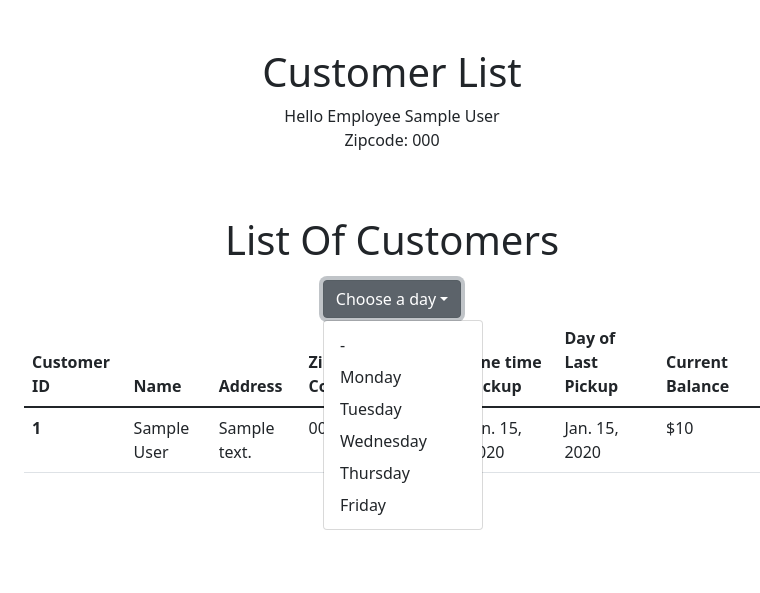
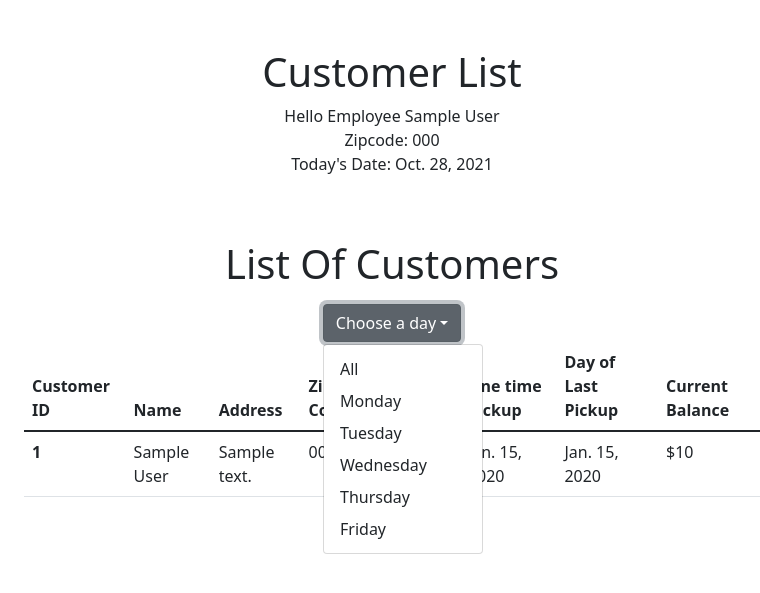
Before and after one commit to yoshuah809/Trash-collector, a Django app: page /employees/all_customers/ in a window 1280 px wide, after a click on "Choose a day". Shown: the part 56-649 px from the top of the page, without its empty margins (248-1008 px from the left). Run offline with Django 3.2, Linux system fonts and the light colour scheme; a user stored in the database is signed in; tables that the repository leaves empty hold one stand-in row (values such as "Sample post").

Commit message:
Added a sort by day function in the list of all customers.

```diff
--- a/trash_collector/employees/templates/employees/all_customers.html
+++ b/trash_collector/employees/templates/employees/all_customers.html
@@ -5,7 +5,8 @@
 {% block content %}
   {% if user.is_authenticated %}
     Hello Employee {{ logged_in_employee.name }} <br />
-    Zipcode: {{ logged_in_employee.zip_code }}
+    Zipcode: {{ logged_in_employee.zip_code }} <br />
+    Today's Date: {{ today }}
     <br />
     <br />
     <br />
@@ -20,12 +21,12 @@
         <a class="btn btn-secondary dropdown-toggle" href="#" role="button" id="dropdownMenuLink" data-bs-toggle="dropdown" aria-expanded="false">Choose a day</a>
 
         <ul class="dropdown-menu" aria-labelledby="dropdownMenuLink">
-          <li><a class="dropdown-item" href="#">-</a></li>
-          <li><a class="dropdown-item" href="#">Monday</a></li>
-          <li><a class="dropdown-item" href="#">Tuesday</a></li>
-          <li><a class="dropdown-item" href="#">Wednesday</a></li>
-          <li><a class="dropdown-item" href="#">Thursday</a></li>
-          <li><a class="dropdown-item" href="#">Friday</a></li>
+          <li><a class="dropdown-item" href="{% url 'employees:all_customers' %}">All</a></li>
+          <li><a class="dropdown-item" href="{% url 'employees:filter_by_day' 0 %}">Monday</a></li>
+          <li><a class="dropdown-item" href="{% url 'employees:filter_by_day' '1' %}">Tuesday</a></li>
+          <li><a class="dropdown-item" href="{% url 'employees:filter_by_day' '2' %}">Wednesday</a></li>
+          <li><a class="dropdown-item" href="{% url 'employees:filter_by_day' '3' %}">Thursday</a></li>
+          <li><a class="dropdown-item" href="{% url 'employees:filter_by_day' '4' %}">Friday</a></li>
         </ul>
 
       <table class="table table-hover">
--- a/trash_collector/employees/urls.py
+++ b/trash_collector/employees/urls.py
@@ -11,5 +11,5 @@ urlpatterns = [
     path('edit_profile/', views.edit_profile, name="edit_profile"),
     path('all_customers/', views.all_customers, name="all_customers"),
     path('confirm_pickup/<int:customer_id>/', views.confirm_pickup, name="confirm_pickup"),
-
+    path('filter_by_day/<int:id>/', views.filter_by_day, name="filter_by_day")
 ]
--- a/trash_collector/employees/views.py
+++ b/trash_collector/employees/views.py
@@ -74,6 +74,7 @@ def edit_profile(request):
         return render(request, 'employees/edit_profile.html', context)
 
 def all_customers(request):
+    today = date.today()
     # The following line will get the logged-in user (if there is one) within any view function
     logged_in_user = request.user
     try:
@@ -86,24 +87,35 @@ def all_customers(request):
         context = {
             'logged_in_employee': logged_in_employee,
             'all_customers' : all_customers,
+            'today': today
         }
         return render(request, 'employees/all_customers.html', context)
     except ObjectDoesNotExist:
         return HttpResponseRedirect(reverse('employees:create'))
 
 def confirm_pickup(request, customer_id):
-        today = date.today()
-        logged_in_user = request.user
-        logged_in_employee = Employee.objects.get(user=logged_in_user)
-        context = {
-           'all_customers' : all_customers,
-        }
-        Customer = apps.get_model('customers.Customer')
-        customer_confirm = Customer.objects.get(id=customer_id)
-        customer_confirm.date_of_last_pickup = today
-        customer_confirm.balance += 20
-        customer_confirm.save()
-        return render(request, 'employees/index.html', context)
+    today = date.today()
+    logged_in_user = request.user
+    context = {
+       'all_customers' : all_customers,
+    }
+    Customer = apps.get_model('customers.Customer')
+    customer_confirm = Customer.objects.get(id=customer_id)
+    customer_confirm.date_of_last_pickup = today
+    customer_confirm.balance += 20
+    customer_confirm.save()
+    return render(request, 'employees/index.html', context)
 
-def filter_by_day(request, day):
-    pass
+def filter_by_day(request, id):
+    today = date.today()
+    logged_in_user = request.user
+    logged_in_employee = Employee.objects.get(user=logged_in_user)
+    days = ['Monday', 'Tuesday', 'Wednesday', 'Thursday', 'Friday']
+    Customer = apps.get_model('customers.Customer')
+    all_customers = Customer.objects.all().filter(weekly_pickup = days[id])
+    context = {
+        'logged_in_employee' : logged_in_employee,
+        'all_customers' : all_customers,
+        'today': today
+    }
+    return render(request, 'employees/all_customers.html', context)
```
